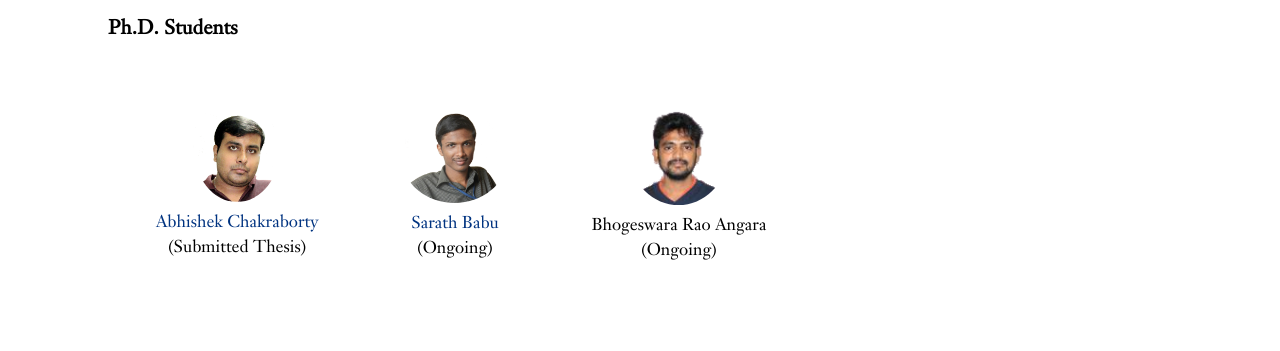
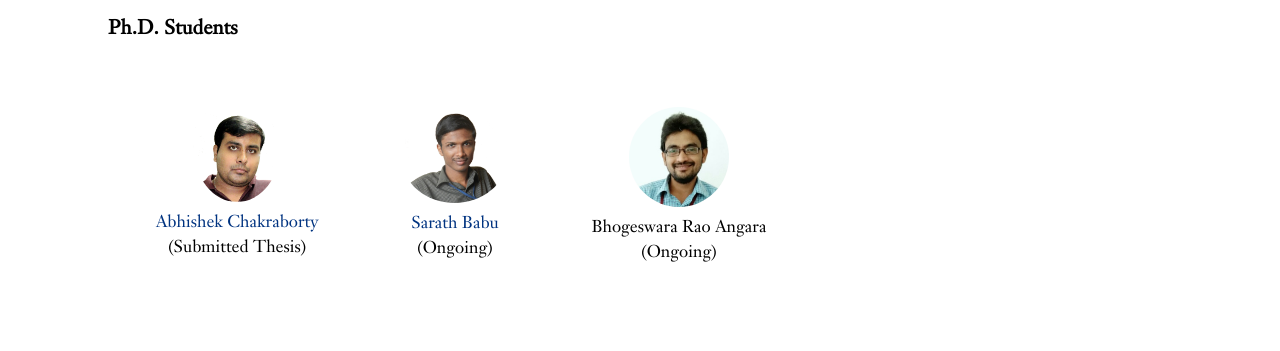
Before and after one commit to iist-sysnet/iist-sysnet.github.io, a Jekyll site: the page built from people.md, in a window 1280 px wide. Shown: the part 515-866 px from the top of the page. Built offline with Jekyll 4.4.1, drawn with Linux system fonts in a browser that asks for light colours; our own code applies the rules of GitHub Pages for plain Markdown files.

Commit message:
Commit 09_Feb_2018

```diff
--- a/people.md
+++ b/people.md
@@ -26,7 +26,7 @@
 <tr>
 <td><figure align="center"><a href="https://chakrabortyabhishek.github.io/" target="_blank"><img width="88px"  class="img-circle"  src="images/abhishek.png"><figcaption>Abhishek Chakraborty</figcaption></a>(Submitted Thesis)</figure><br></td>
 <td><figure align="center"><a href="https://4sarathbabu.github.io/" target="_blank"><img width="105px"  class="img-circle"  src="images/sarathbabu.png"><figcaption>Sarath Babu</figcaption></a>(Ongoing)</figure></td>
-<td><figure align="center"><img width="95px"  class="img-circle"  src="images/bhogeswar.png"><figcaption>Bhogeswara Rao Angara</figcaption>(Ongoing)</figure></td>
+<td><figure align="center"><img width="100px"  class="img-circle"  src="images/bhogeswar.png"><figcaption>Bhogeswara Rao Angara</figcaption>(Ongoing)</figure></td>
 </tr>
 </table>
 
```
Also changed, not shown: images/bhogeswar.jpg (added), images/bhogeswar.png, images/bhogeswar1.png (added).
